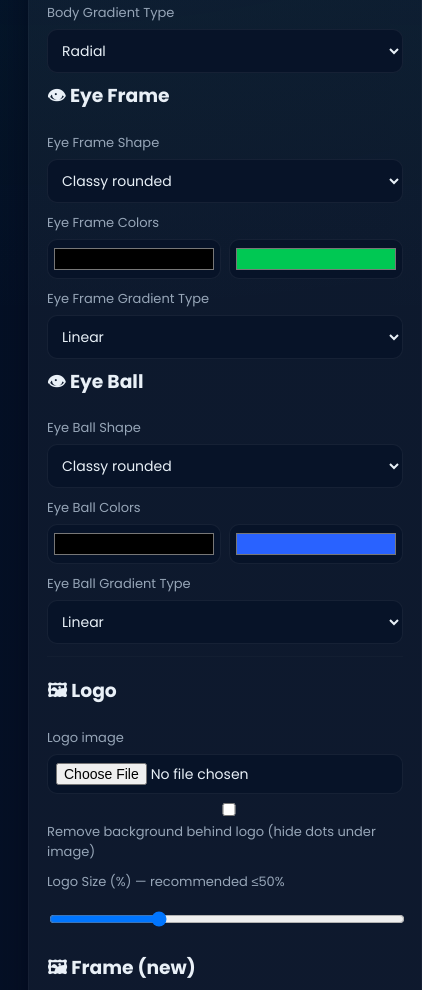
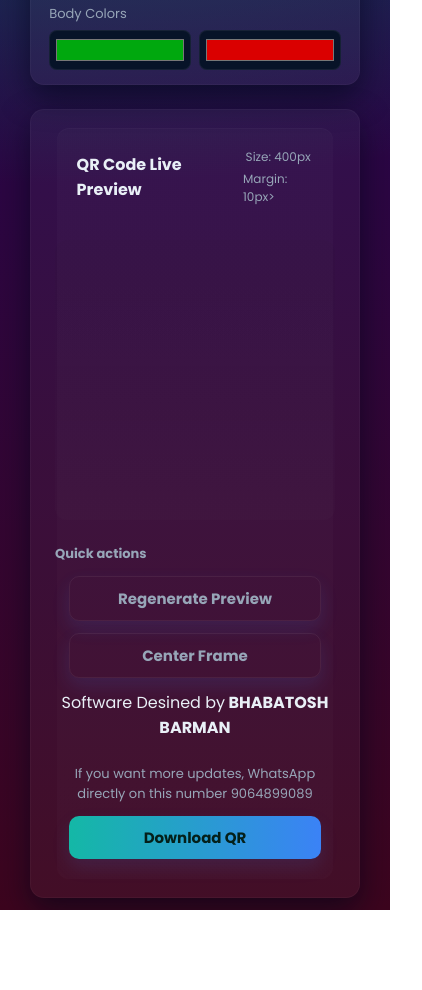
Before and after one commit to LOVE-U-2/qr, a plain HTML site: page index.html in a window 390 px wide. Shown: the part 564-1554 px from the top of the page, 422 px wide, since content can reach past the window. After the commit the page ends 1474 px from the top, so only its background shows below. Drawn offline with Linux system fonts and the light colour scheme; a script that the page names is missing.

Commit message:
Add files via upload

```diff
--- a/index.html
+++ b/index.html
@@ -17,20 +17,22 @@
     --radius:14px;
   }
   *{box-sizing:border-box;font-family:'Poppins',sans-serif}
-  body{
-    margin:0;
-    min-height:100vh;
-    background: radial-gradient(1200px 600px at 10% 10%, rgba(20,184,166,0.06), transparent),
-                linear-gradient(180deg,#031025 0%, #071026 100%);
-    color:#e9f0f7;
-    padding:28px;
-    display:flex;
-    align-items:flex-start;
-    justify-content:center;
-    gap:18px;
+  body {
+  margin: 0;
+  min-height: 100vh;
+  background: radial-gradient(1200px 600px at 10% 10%, rgb(7, 100, 89), transparent),
+              linear-gradient(180deg,#190768 0%, #3c051e 100%);
+  color: #e9f0f7;
+  padding: 28px;
+  padding-top: 100px; /* Header এর জন্য উপরের জায়গা */
+  display: flex;
+  align-items: flex-start;
+  justify-content: center;
+  gap: 18px;
 }
+
   .wrap{
-    width:1100px;
+    width:1200px;
     max-width:100%;
     display:grid;
     grid-template-columns:440px 1fr;
@@ -43,7 +45,17 @@
     padding:18px;
     box-shadow: 0 12px 30px rgba(2,6,23,0.6);
     border: 1px solid rgba(255,255,255,0.03);
+
+    height: calc(100vh - 64px);
+    overflow-y: auto;
+    padding-right:12px;
   }
+  /* Custom scrollbar (WebKit + fallback) */
+  .card::-webkit-scrollbar{width:10px}
+  .card::-webkit-scrollbar-track{background:transparent}
+  .card::-webkit-scrollbar-thumb{background:linear-gradient(180deg, rgba(255,255,255,0.04), rgba(255,255,255,0.06));border-radius:10px}
+  .card::-webkit-scrollbar-thumb:hover{background:linear-gradient(180deg, rgba(93, 220, 255, 0.719), rgba(53, 4, 133, 0.532));}
+
   h1{margin:0 0 6px;font-size:20px;letter-spacing:-0.2px}
   label{display:block;font-size:13px;color:var(--muted);margin:10px 0 6px}
   input, select, textarea{width:100%;padding:10px;border-radius:10px;border:1px solid rgba(255,255,255,0.06);background:#071328;color:#e8f0f7;font-size:14px}
@@ -57,8 +69,32 @@
   }
   .btn.ghost{background:transparent;border:1px solid rgba(255,255,255,0.06);color:var(--muted)}
   .muted{color:var(--muted);font-size:13px}
-  .preview-area{display:flex;flex-direction:column;align-items:center;justify-content:flex-start;gap:18px;padding:18px;min-height:520px}
-  .preview-card{background:linear-gradient(180deg, rgba(255,255,255,0.02), rgba(255,255,255,0.015)); border-radius:12px;padding:18px;width:100%;display:flex;gap:14px;align-items:flex-start;flex-direction:column;box-shadow:inset 0 1px 0 rgba(255,255,255,0.02)}
+  /* --- Preview area wider --- */
+.preview-area {
+  display: flex;
+  flex-direction: column;
+  align-items: center;
+  justify-content: flex-start;
+  gap: 18px;
+  padding: 18px;
+  min-height: 500px;
+  width: 100%;
+  margin-left: auto;
+  margin-right: auto;
+}
+
+.preview-card {
+  background: linear-gradient(180deg, rgba(255,255,255,0.02), rgba(255,255,255,0.015));
+  border-radius: 12px;
+  padding: 24px;
+  width: 100%;
+  max-width: 800px; /* আগের চেয়ে বড় */
+  display: flex;
+  flex-direction: column;
+  gap: 20px;
+  align-items: center;
+  box-shadow: inset 0 1px 0 rgba(255,255,255,0.02);
+}
 .designer{display:flex;align-items:center;gap:12px}
   .designer .brand{font-weight:700;font-size:16px}
   .qr-stage{width:420px;height:420px;border-radius:12px;background:linear-gradient(180deg, rgba(0,0,0,0.03), rgba(255,255,255,0.01));display:flex;align-items:center;justify-content:center;position:relative;overflow:visible}
@@ -74,22 +110,199 @@
   input[type=range]{width:100%}
   .toggle{display:inline-flex;align-items:center;gap:8px;cursor:pointer}
   .small-muted{font-size:12px;color:var(--muted)}
-  @media (max-width:1000px){
-    .wrap{grid-template-columns:1fr; padding-bottom:40px}
-    .qr-stage{width:320px;height:320px}
+  /* --- Header Styling --- */
+/* --- Header Styling --- */
+header {
+  width: 100%;
+  text-align: center;
+  margin-bottom: 10px;
+  position: fixed;        /* উপরে ফিক্সড রাখার জন্য */
+  top: 0;                 /* একদম উপরে */
+  left: 0;
+  background:linear-gradient(180deg, rgba(0, 11, 61, 0.342),rgba(0, 109, 187, 0.616), rgba(0, 13, 69, 0.352));
+  box-shadow:0 6px 18px rgba(2,6,23,0.6);
+  backdrop-filter: blur(6px);       /* হালকা ব্লার ইফেক্ট */
+  padding: 8px 0;
+  z-index: 1000;          /* অন্য সব কনটেন্টের উপরে থাকবে */
+  border-bottom: 1px solid rgba(255, 255, 255, 0.194);
 }
+header .title {
+  font-size: 28px;
+  font-weight: 700;
+  background: linear-gradient(90deg, #f6fac2, #81fff9);
+  -webkit-background-clip: text;
+  -webkit-text-fill-color: transparent;
+}
+header .sub {
+  font-size: 14px;
+  color: #a0cbff;
+}
+
+/* --- QR and Quick Actions alignment --- */
+.qr-actions-layout {
+  display: flex;
+  align-items: flex-start;
+  justify-content: center;
+  gap: 40px; /* একটু বেশি ফাঁকা */
+  flex-wrap: nowrap;
+  width: 100%;
+}
+.qr-stage {
+  flex-shrink: 0;
+}
+
+.actions-right {
+  display: flex;
+  flex-direction: column;
+  justify-content: flex-start;
+  align-items: flex-start;
+  gap: 12px;
+  min-width: 200px;
+}
+
+.actions-right .muted {
+  text-align: left;
+}
+
+ /* 🌐 Enhanced Mobile-Friendly Styles */
+/* 🌐 Enhanced Mobile-Friendly Styles (Updated) */
+@media (max-width: 900px) {
+
+  body {
+    padding: 12px;
+    padding-top: 100px;
+    flex-direction: column;
+    align-items: center;
+  }
+
+  header {
+    padding: 10px 0;
+  }
+  header .title {
+    font-size: 22px;
+  }
+  header .sub {
+    font-size: 12px;
+  }
+
+  .container {
+    display: flex;
+    flex-direction: column;
+    align-items: center;
+    width: 100%;
+    gap: 24px;
+  }
+
+  /* --- নতুন মোবাইল স্টাইল (শুরু) --- */
+
+  .wrap {
+    /* কলাম দুটিকে একটির নিচে আরেকটি নিয়ে আসুন */
+    grid-template-columns: 1fr;
+    width: 100%;
+    gap: 24px;
+  }
+
+  .card {
+    width: 100%;
+    max-width: 90%;
+    padding: 18px;
+    margin: 0 auto;
+    height: auto; /* উচ্চতা কন্টেন্ট অনুযায়ী ঠিক করুন */
+  }
+
+  /* Control panel scrollable for small screens */
+  .card:not(.preview-area) {
+     max-height: 65vh; /* ভিউপোর্টের 65% এর বেশি লম্বা হবে না */
+     overflow-y: auto;
+  }
+
+  input, select, button, textarea { /* 'textarea' যোগ করা হয়েছে */
+    width: 100%;
+    font-size: 16px;
+    padding: 10px;
+    border-radius: 8px;
+  }
+
+  /* QR Preview adjustments */
+  .preview-card {
+    max-width: 95%;
+    padding: 20px;
+  }
+
+  .qr-layout {
+    flex-direction: column;
+    gap: 16px;
+    align-items: center;
+  }
+
+  .qr-actions-layout {
+    /* QR কোড এবং বাটনগুলোকে একটির নিচে আরেকটি সাজান */
+    flex-direction: column;
+    align-items: center;
+    gap: 24px;
+  }
+
+  .controls {
+    /* প্রিভিউ কার্ডের উপরের সাইজ/মার্জিন লেখা */
+    flex-direction: column;
+    gap: 4px;
+    align-items: center;
+  }
+
+  .qr-stage {
+    width: 280px;
+    height: 280px;
+  }
+
+  .actions-right {
+    width: 100%;
+    align-items: center;
+    justify-content: center;
+  }
+
+  .actions-right .btn {
+    width: 90%;
+    justify-content: center;
+  }
+
+  .actions-right .note,
+  .actions-right div {
+      width: 100%;
+      max-width: 280px;
+      text-align: center;
+  }
+
+  .muted {
+    text-align: center;
+    width: 100%;
+  }
+
+  .btn {
+    font-size: 15px;
+    padding: 10px 14px;
+  }
+
+  /* --- নতুন মোবাইল স্টাইল (শেষ) --- */
+}
+
   /* small hint for draggable */
   .drag-hint { position:absolute; bottom:8px; left:8px; font-size:12px; color:var(--muted); z-index:3 }
 </style>
 </head>
 <body>
+  <header>
+    <div>
+      <div class="title">QR Code Generator</div>
+      <div class="sub">Make Your QR Code with stylish</div>
+    </div>
+  </header>
+<div class="content-wrap">
   <div class="wrap">
   <!-- LEFT: Controls -->
   <div class="card">
     <div style="display:flex;justify-content:space-between;align-items:center;gap:12px">
       <div>
-        <h1>QR Code Generator</h1>
-        <div class="small-muted">Make Your QR Code with stylish</div>
+        <h1>⚙️ Control Panel</h1>
       </div>
       <div style="text-align:right">
         <button id="resetBtn" class="btn ghost">Reset All</button>
@@ -209,11 +422,11 @@
 
     <div style="margin-top:14px;display:flex;gap:8px;flex-wrap:wrap">
       <button id="generate" class="btn">Generate</button>
-      <button id="downloadBtn" class="btn">Download PNG (QR + Frame)</button>
-      <button id="downloadQrOnlyBtn" class="btn ghost">Download QR Only</button>
+
+      <button id="downloadQrOnlyBtn" class="btn ghost">Love U</button>
     </div>
 
-    <div style="margin-top:12px" class="note">If you want more updates, WhatsApp directly on this number 9064899089</div>
+
   </div>
 
   <!-- RIGHT: Preview -->
@@ -221,8 +434,8 @@
     <div class="preview-card" style="width:100%">
       <div class="designer" style="justify-content:space-between">
         <div>
-          <div class="brand">BHABATOSH BARMAN</div>
-          <div class="small-muted">Preview</div>
+          <div class="brand">QR Code Live Preview</div>
+          <div class="small-muted"></div>
         </div>
         <div class="controls">
           <div class="small-muted">Size: <span id="previewSizeText">400</span>px</div>
@@ -231,33 +444,32 @@
       </div>
 
       <div style="display:flex;gap:20px;margin-top:14px;flex-wrap:wrap">
+        <div class="qr-actions-layout">
+          <!-- QR Preview -->
           <div class="qr-stage" id="stage" aria-hidden="true">
-          <!-- Frame image (positioned behind QR). draggable -->
             <img id="frameImg" class="frame-img" src="" style="display:none" alt="frame">
-          <!-- hint -->
             <div class="drag-hint"></div>
-          <!-- Container where qr lib appends its canvas / svg -->
             <div id="qrCanvas" class="qrCanvas"></div>
           </div>
 
-        <div style="flex:1;min-width:220px">
-          <h2 style="margin-bottom:6px"></h2>
-          <div class="note"><strong>Preview:</strong> </div>
-          <div style="margin-top:12px">
-            <div class="muted">Quick actions</div>
-            <div class="footer-actions">
+          <!-- Buttons on right -->
+          <div class="actions-right">
+            <div class="muted"><strong>Quick actions</strong></div>
             <button id="regenBtn" class="btn ghost">Regenerate Preview</button>
             <button id="centerBtn" class="btn ghost">Center Frame</button>
+            <div>Software Desined by<strong> BHABATOSH BARMAN</strong></div>
+            <div style="margin-top:12px" class="note">If you want more updates, WhatsApp directly on this number 9064899089</div>
+            <button id="downloadBtn" class="btn">Download QR</button>
           </div>
+
         </div>
-          <div style="margin-top:12px" class="muted"></div>
-        </div>
+
       </div>
 
     </div>
   </div>
 </div>
-
+</div>
 <!-- qr-code-styling lib -->
 <script src="https://cdn.jsdelivr.net/npm/qr-code-styling@1.9.2/lib/qr-code-styling.js"></script>
 <script>
@@ -626,7 +838,7 @@ els.downloadBtn.addEventListener('click', async () => {
   try {
     await updateQR();
     const dataUrl = await composeMergedPNG();
-    triggerDownload(dataUrl, 'qr-with-frame.png');
+    triggerDownload(dataUrl, 'Bhabatosh-Qr.png');
   } catch (e) {
     console.error(e);
     alert('Download failed: ' + (e?.message || e));
```
Lines whose indentation alone changed are shown as unchanged.
